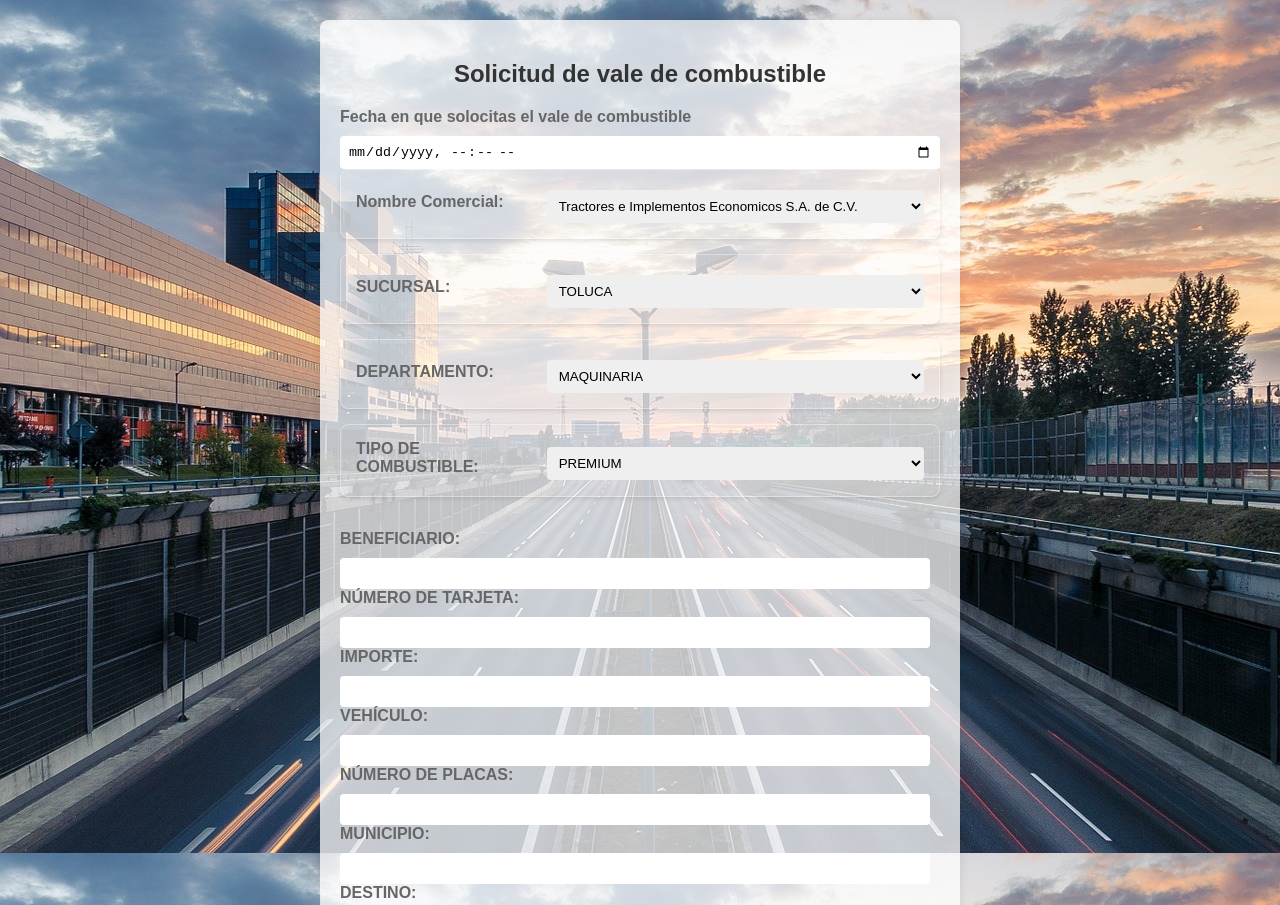
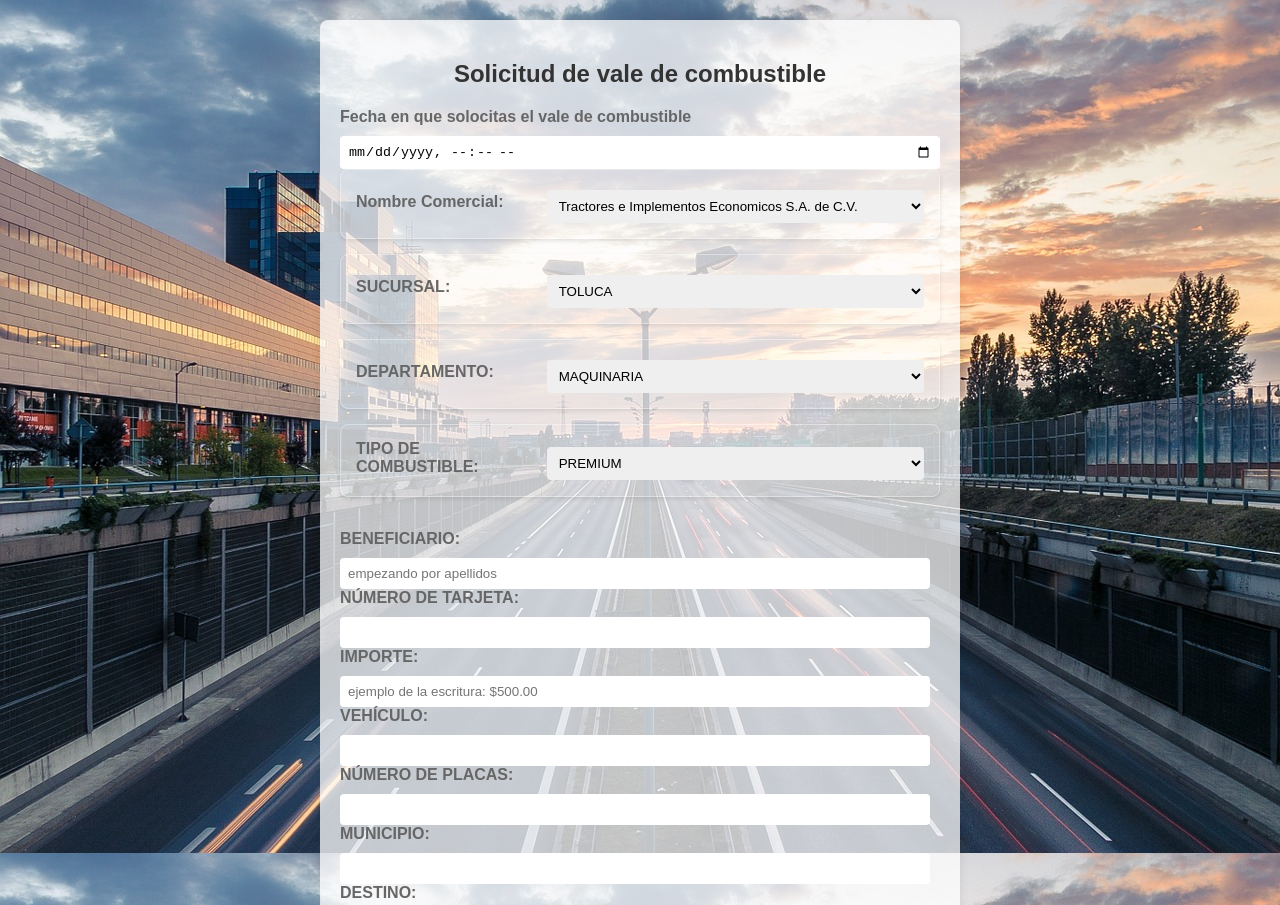
Before and after one commit to NoePerez3145/NoePerez3145.github.io, a plain HTML site: page index.html in a window 1280 px wide. Shown: the top 905 px of the page. Drawn offline with Linux system fonts and the light colour scheme.

Commit message:
index.html

```diff
--- a/index.html
+++ b/index.html
@@ -75,13 +75,13 @@
 <br>
                 <div class="escribe">
                     <label class="info" for="BENEFICIARIO:">BENEFICIARIO:</label>
-                    <input type="text" id="BENEFICIARIO:" name="BENEFICIARIO:" required>
+                    <input type="text" id="BENEFICIARIO:" name="BENEFICIARIO:" placeholder="empezando por apellidos" required>
 
                    <label class="info" for="NÚMERO DE TARJETA:">NÚMERO DE TARJETA:</label>
                    <input type="text" id="NÚMERO DE TARJETA:" name="NÚMERO DE TARJETA:" required>
 
                    <label class="info" for="IMPORTE:">IMPORTE:</label>
-                   <input type="text" id="IMPORTE:" name="IMPORTE:" required>
+                   <input type="text" id="IMPORTE:" name="IMPORTE:" placeholder="ejemplo de la escritura: $500.00" required>
 
                     <label class="info" for="VEHÍCULO:">VEHÍCULO:</label>
                     <input type="text" id="VEHÍCULO:" name="VEHÍCULO:" required>
```
